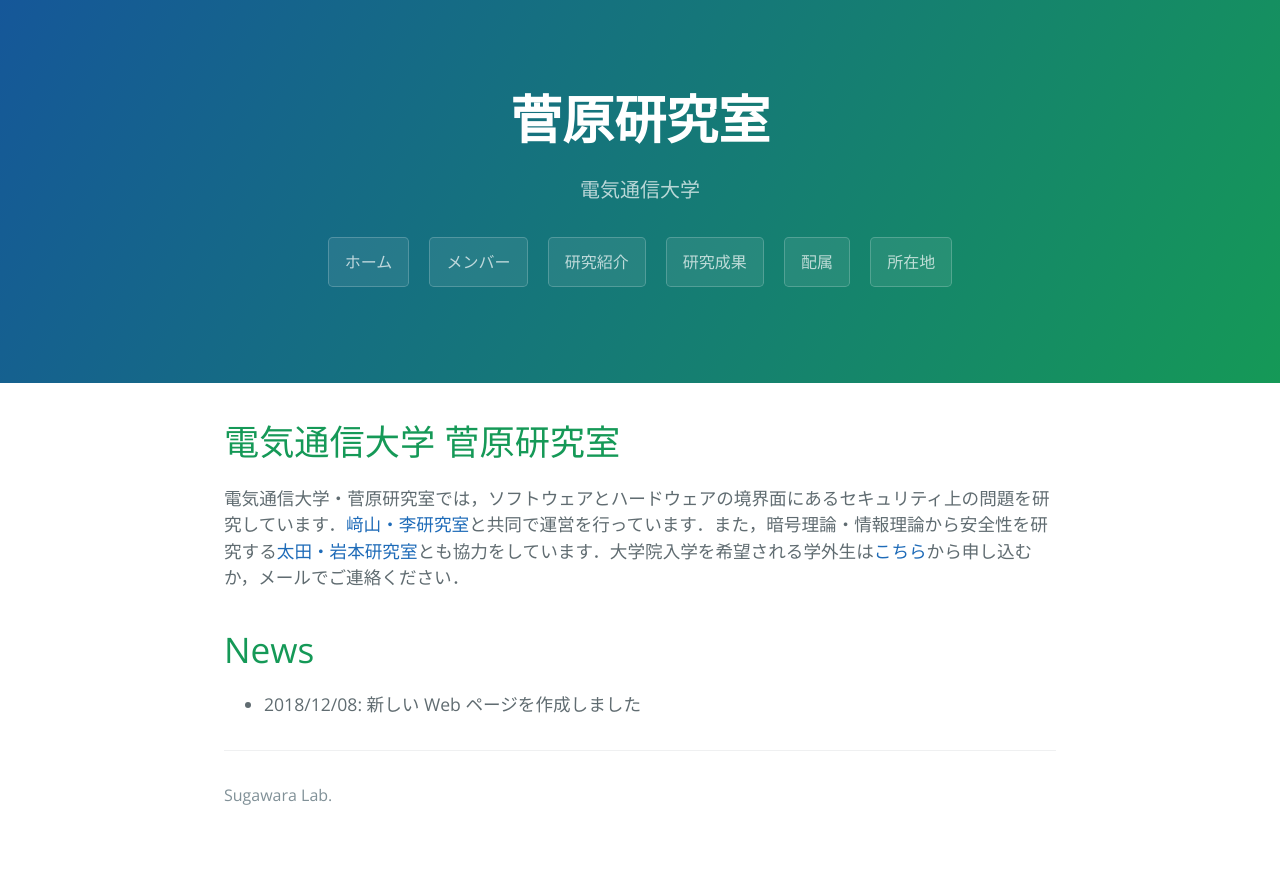
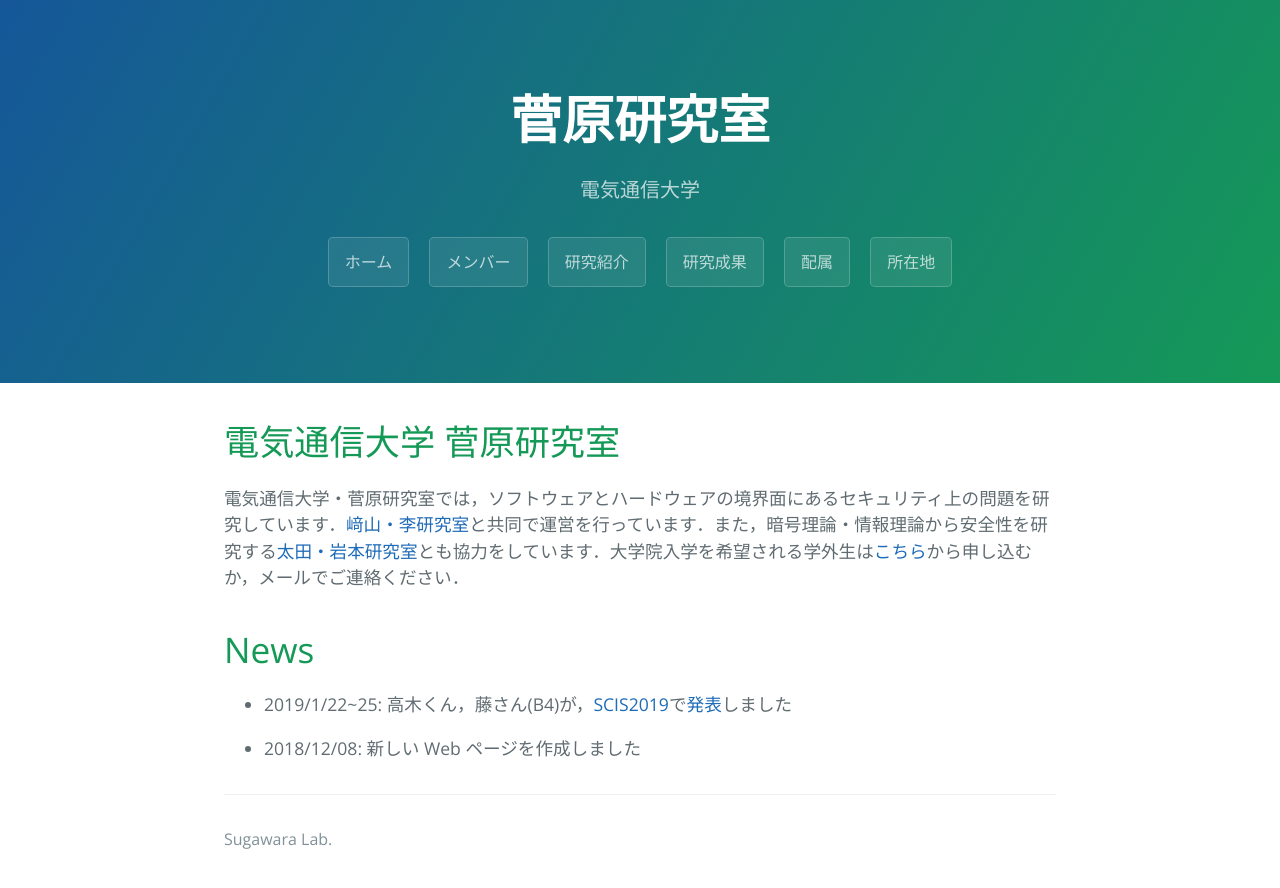
Before and after one commit to sugawara-bbbb/weblab, a Jekyll site: the page built from index.md, in a window 1280 px wide. Shown: the top 888 px of the page. Built offline with Jekyll 4.4.1, drawn with Linux system fonts in a browser that asks for light colours; our own code applies the rules of GitHub Pages for plain Markdown files.

Commit message:
newsにscis2019を加えた

```diff
--- a/index.md
+++ b/index.md
@@ -7,4 +7,6 @@ layout: default
 電気通信大学・菅原研究室では，ソフトウェアとハードウェアの境界面にあるセキュリティ上の問題を研究しています．[﨑山・李研究室](http://sakiyama-lab.jp/)と共同で運営を行っています．また，暗号理論・情報理論から安全性を研究する[太田・岩本研究室](http://ohta-lab.jp/)とも協力をしています．大学院入学を希望される学外生は[こちら](https://www.uec.ac.jp/admission/open-graduate/tour.html)から申し込むか，メールでご連絡ください．
 
 # News
+- 2019/1/22~25: 高木くん，藤さん(B4)が，[SCIS2019](https://www.iwsec.org/scis/2019/)で[発表](./scis2019mhtml)しました
+
 - 2018/12/08: 新しい Web ページを作成しました
```
